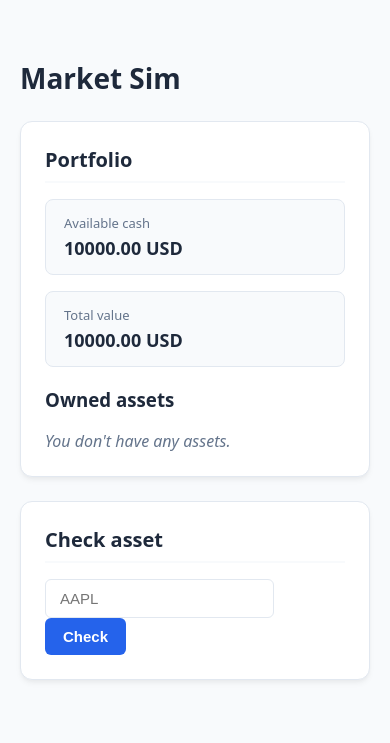
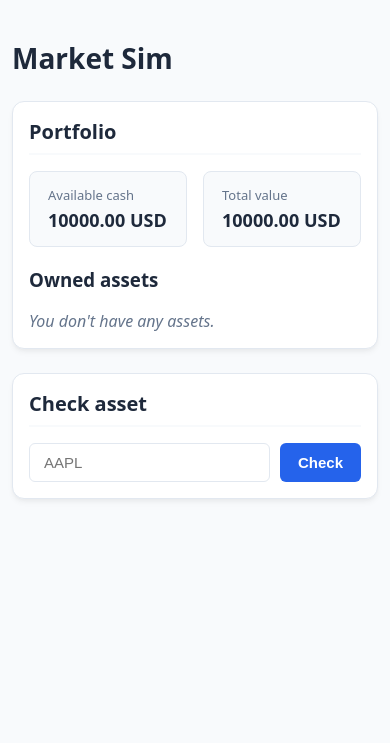
Before and after one commit to Kuba290/market-sim, a Flask app: page / in a window 390 px wide. Shown: the top 743 px of the page. Run offline with Flask 3, Linux system fonts and the light colour scheme; data comes from the database, SQL or seed files in the repository; data that the repository does not hold is empty.

Commit message:
mobile support

```diff
--- a/templates/index.html
+++ b/templates/index.html
@@ -2,6 +2,7 @@
 <html lang="en">
   <head>
     <meta charset="UTF-8" http-equiv="refresh" content="60" />
+    <meta name="viewport" content="width=device-width, initial-scale=1.0" />
     <title>Market Sim</title>
     <style>
       :root {
@@ -33,7 +34,7 @@
       body {
         font-family: system-ui, "Segoe UI", Roboto, sans-serif;
         margin: 0;
-        padding: 40px 20px;
+        padding: 20px 12px;
         background-color: var(--bg-main);
         color: var(--text-main);
         display: flex;
@@ -56,7 +57,7 @@
 
       .card {
         background: var(--card-bg);
-        padding: 24px;
+        padding: 16px;
         border-radius: 12px;
         box-shadow: 0 4px 6px -1px rgba(0, 0, 0, 0.05), 0 2px 4px -1px rgba(0, 0, 0, 0.03);
         margin-bottom: 24px;
@@ -74,7 +75,7 @@
 
       .portfolio-stats {
         display: grid;
-        grid-template-columns: repeat(auto-fit, minmax(200px, 1fr));
+        grid-template-columns: repeat(auto-fit, minmax(140px, 1fr));
         gap: 16px;
         margin-bottom: 20px;
       }
@@ -98,6 +99,13 @@
         color: var(--text-main);
       }
 
+      .table-portfolio {
+        width: 100%;
+        overflow-x: auto;
+        -webkit-overflow-scrolling: touch;
+        margin-top: 12px;
+      }
+
       input[type="text"],
       input[type="number"] {
         padding: 10px 14px;
@@ -113,6 +121,30 @@
       input[type="number"]:focus {
         border-color: var(--primary);
         box-shadow: 0 0 0 3px rgba(37, 99, 235, 0.1);
+      }
+
+      .search-form {
+        display: flex;
+        gap: 10px;
+        flex-wrap: wrap;
+      }
+
+      .search-form input[type="text"] {
+        flex: 1;
+        min-width: 150px;
+        margin-right: 0;
+      }
+
+      .trade-form {
+        display: flex;
+        align-items: center;
+        gap: 10px;
+        margin-top: 15px;
+        flex-wrap: wrap;
+      }
+
+      .trade-form input[type="number"] {
+        width: 90px;
       }
 
       button {
@@ -155,11 +187,12 @@
         width: 100%;
         border-collapse: collapse;
         margin-top: 12px;
+        white-space: nowrap;
       }
 
       th,
       td {
-        padding: 12px 14px;
+        padding: 10px 12px;
         text-align: left;
         border-bottom: 1px solid var(--border-color);
       }
@@ -167,7 +200,7 @@
       th {
         font-weight: 600;
         color: var(--text-muted);
-        font-size: 13px;
+        font-size: 12px;
         text-transform: uppercase;
         letter-spacing: 0.05em;
       }
@@ -224,7 +257,8 @@
 
         <h3>Owned assets</h3>
         {% if portfolio %}
-        <table>
+        <div class="table-portfolio">
+          <table>
           <thead>
             <tr>
               <th>Symbol</th>
@@ -257,6 +291,7 @@
             {% endfor %}
           </tbody>
         </table>
+        </div>
         {% else %}
         <p class="empty-portfolio">You don't have any assets.</p>
         {% endif %}
@@ -264,7 +299,7 @@
 
       <div class="card">
         <h2>Check asset</h2>
-        <form action="/" method="GET">
+        <form class="search-form" action="/" method="GET">
           <input type="text" name="ticker" list="tickers-list" placeholder="AAPL" value="{{ active_ticker }}" required />
           <datalist id="tickers-list">
             <option value="AAPL">Apple Inc.</option>
@@ -303,7 +338,7 @@
             <div><strong><a href="https://finance.yahoo.com/quote/{{stock_info.ticker}}/">Yahoo Finance Charts</a></strong></div>
           </div>
 
-          <form action="/trade" method="POST" style="display: flex; align-items: center; gap: 10px; margin-top: 15px;">
+          <form class="trade-form" action="/trade" method="POST">
             <input type="hidden" name="ticker" value="{{ stock_info.ticker }}" />
             <input type="hidden" name="name" value="{{ stock_info.name }}" />
             <input type="number" name="amount" min="1" value="1" style="width: 90px;" required />
```
